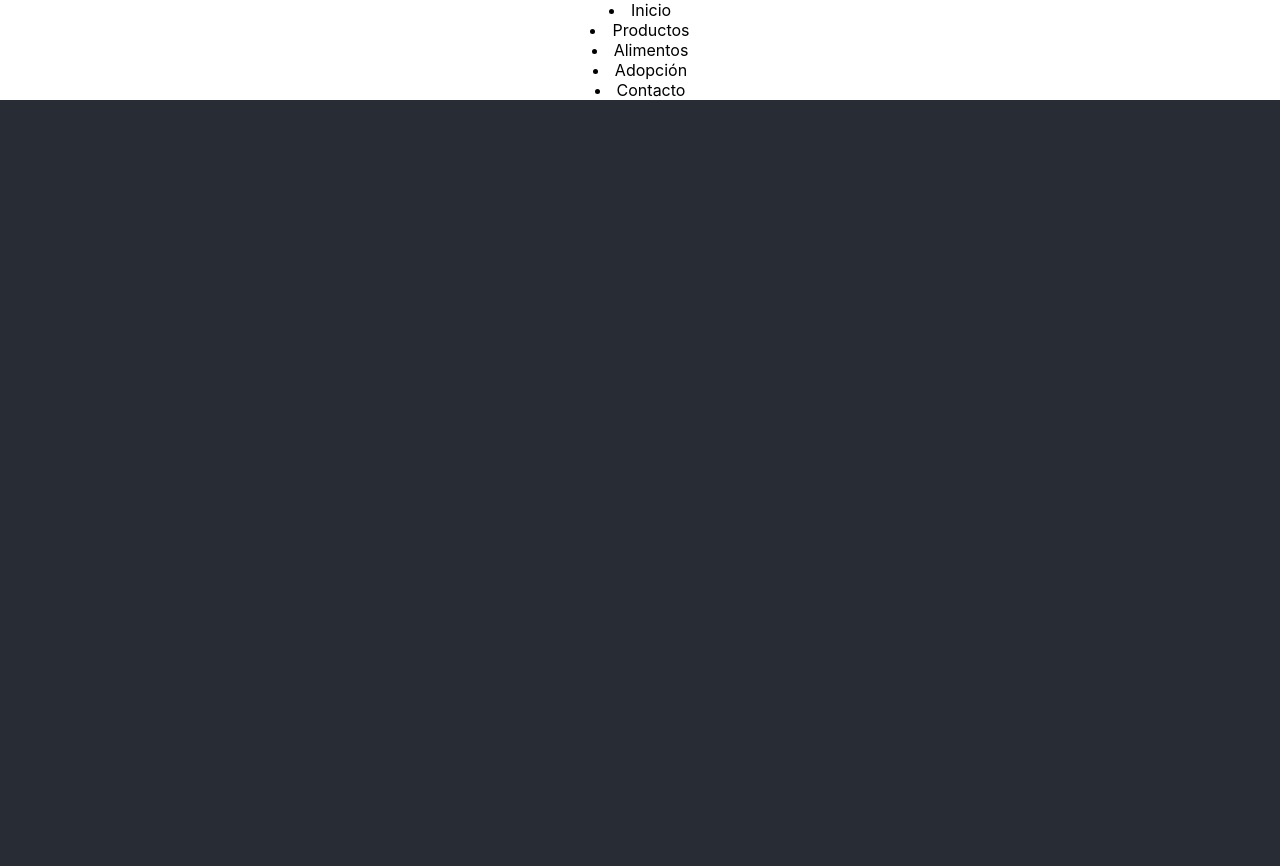
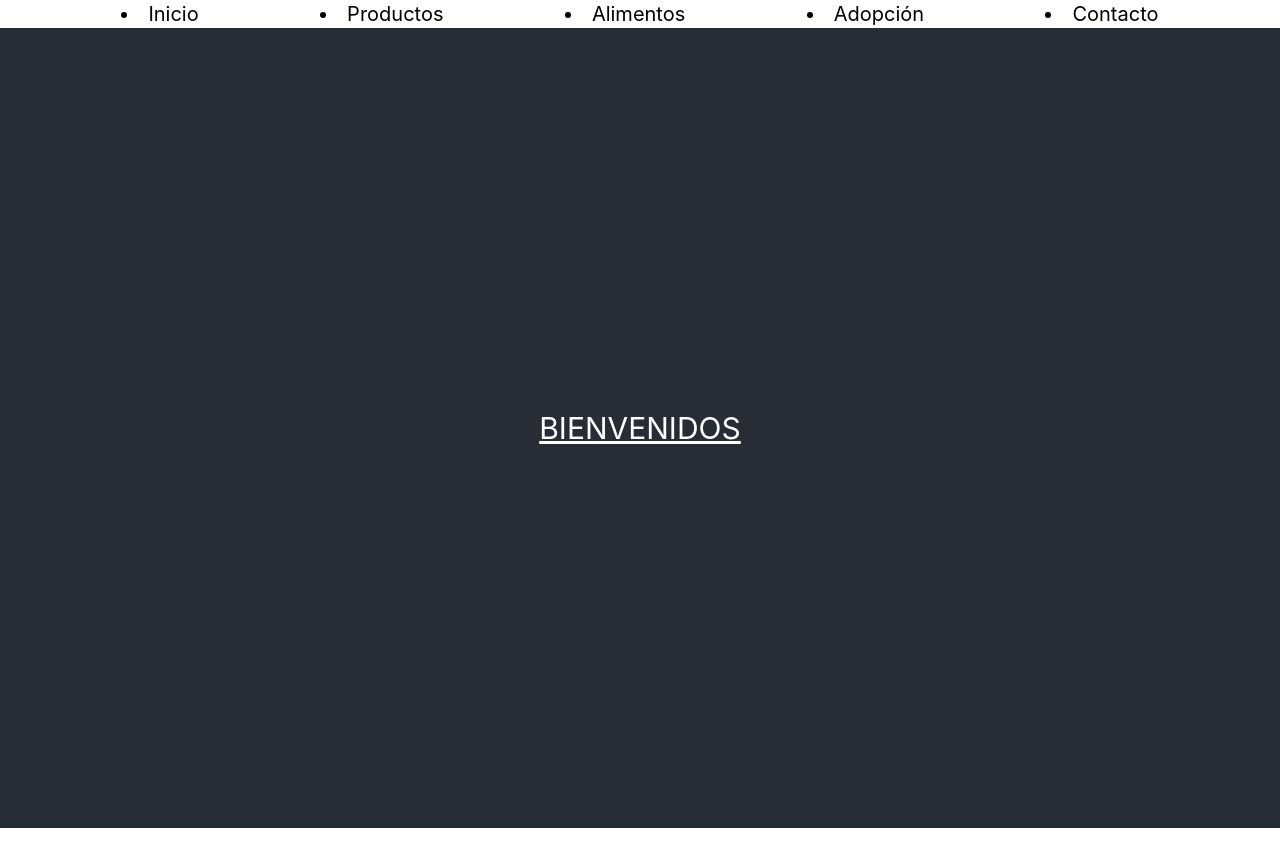
Before and after one commit to corinatt/pet_mall_app, a React (Create React App) app: page / in a window 1280 px wide. Shown: the top 866 px of the page. After the commit the page ends 828 px from the top, so only its background shows below. Built offline with nearby package versions, Linux system fonts and the light colour scheme.

Commit message:
se agregan nombres del navbar

```diff
--- a/package.json
+++ b/package.json
@@ -34,5 +34,10 @@
       "last 1 firefox version",
       "last 1 safari version"
     ]
+  },
+  "devDependencies": {
+    "autoprefixer": "^10.4.4",
+    "postcss": "^8.4.12",
+    "tailwindcss": "^3.0.24"
   }
 }
--- /dev/null
+++ b/postcss.config.js
@@ -0,0 +1,6 @@
+module.exports = {
+  plugins: {
+    tailwindcss: {},
+    autoprefixer: {},
+  },
+}
--- a/src/App.js
+++ b/src/App.js
@@ -7,9 +7,9 @@
     <div className="App">
       <NavBar/>
       <header className="App-header">
+        <h1 className='text-3xl font-bolde underline'> BIENVENIDOS</h1>
         {/* todo lo que esta dentro del header se puede eliminar y trabajar dentro
         <img src={logo} className="App-logo" alt="logo" />
-        <h1> HOLA CORINA Bienvenida a React</h1>
         <p>
           Edit <code>src/App.js</code> and save to reload.
         </p>
--- a/src/Components/NavBar.js
+++ b/src/Components/NavBar.js
@@ -2,7 +2,7 @@
 
 const NavBar = () => {
     return (
-        <div>
+        <div className="flex justify-evenly text-xl ">
             <li>Inicio</li>
             <li>Productos</li>
             <li>Alimentos</li>
--- a/src/index.css
+++ b/src/index.css
@@ -1,3 +1,7 @@
+@tailwind base;
+@tailwind components;
+@tailwind utilities;
+
 body {
   margin: 0;
   font-family: -apple-system, BlinkMacSystemFont, 'Segoe UI', 'Roboto', 'Oxygen',
--- /dev/null
+++ b/tailwind.config.js
@@ -0,0 +1,9 @@
+module.exports = {
+  content: [
+    "./src/**/*.{js,jsx,ts,tsx}"
+  ],
+  theme: {
+    extend: {},
+  },
+  plugins: [],
+}
```
Also changed, not shown: 1 other file (tests, documents, lock files or other folders).
